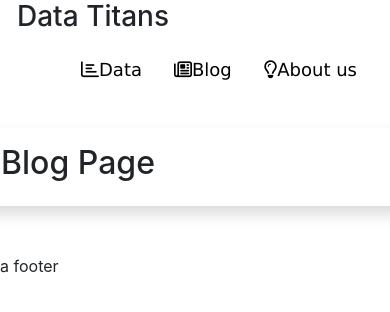
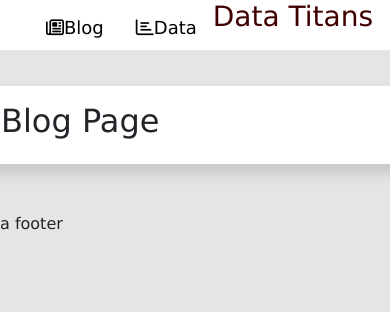
Before and after one commit to COSC481W-2020Fall/cosc481w-581-2020-fall-datatitans, a Django app: page /blog/ in a window 390 px wide. Shown: the top 312 px of the page. Run offline with Django 3.2, Linux system fonts and the light colour scheme; data that the repository does not hold is empty; some libraries are stand-ins or nearby versions.

Commit message:
Fixed base html template
I rearranged the css links so that our stylesheet could override the bootstrap sheets. I also rearranged the navbar elements, and allowed the navbar to stretch across the whole screen.

```diff
--- a/datatitan_site/data/templates/base.html
+++ b/datatitan_site/data/templates/base.html
@@ -6,24 +6,23 @@
     <head>
         <title>Data Titans</title>
         <meta charset="UTF-8">
-        <link href="{% static 'css/style.css' %}" rel="stylesheet" type="text/css">
         <link rel="stylesheet" href="https://stackpath.bootstrapcdn.com/bootstrap/4.5.2/css/bootstrap.min.css" integrity="sha384-JcKb8q3iqJ61gNV9KGb8thSsNjpSL0n8PARn9HuZOnIxN0hoP+VmmDGMN5t9UJ0Z" crossorigin="anonymous">
-
         <script src="https://kit.fontawesome.com/72030bdf4d.js" crossorigin="anonymous"></script>
+        <link href="../static/css/style.css" rel="stylesheet" type="text/css">
     </head>
 
     <body>
         <div class="row" >
-        <h3 class="col-md-3 nav-title">Data Titans</h3>
-        <ul class="topnav col-md-9">
+        <ul class="col-md-12 topnav">
+            <li class="topnav"><h3 class="topnav">Data Titans</h3></li>
             <li class="topnav">
-                <a class="topnav" href="{% url 'about' %}"><i class="far fa-lightbulb"></i>About us</a>
+                <a class="topnav" href="{% url 'home' %}"><i class="far fa-chart-bar"></i>Data</a>
             </li>
             <li class="topnav">
                 <a class="topnav" href="{% url 'blog' %}"><i class="far fa-newspaper"></i>Blog</a>
             </li>
             <li class="topnav">
-                <a class="topnav" href="{% url 'home' %}"><i class="far fa-chart-bar"></i>Data</a>
+                <a class="topnav" href="{% url 'about' %}"><i class="far fa-lightbulb"></i>About us</a>
             </li>
         </ul>
         </div>
```
